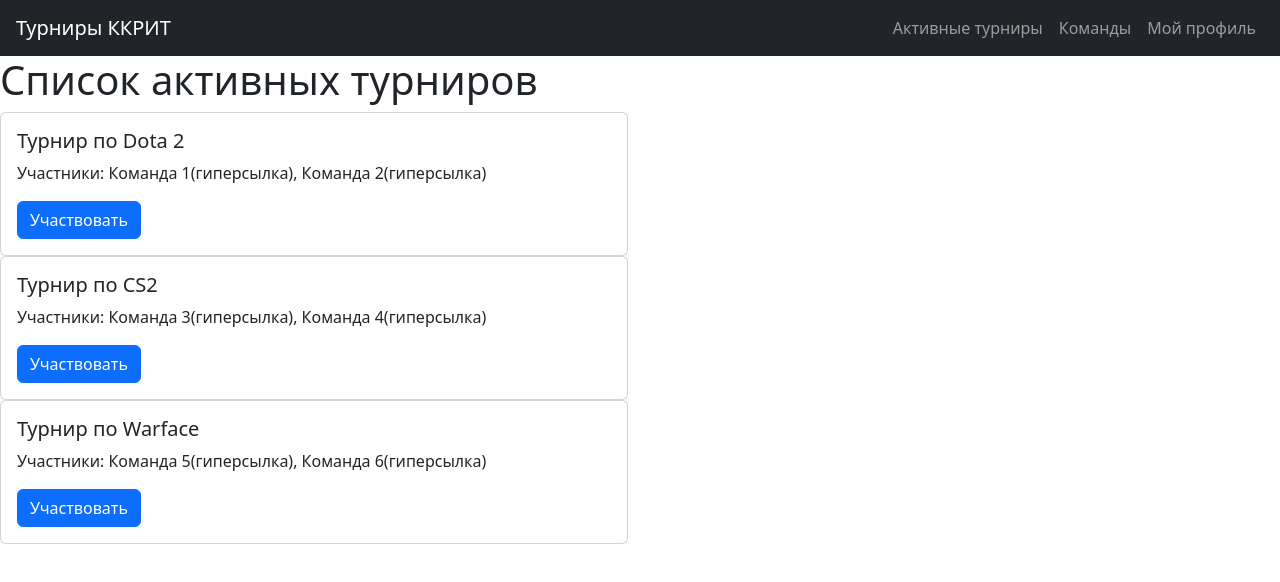
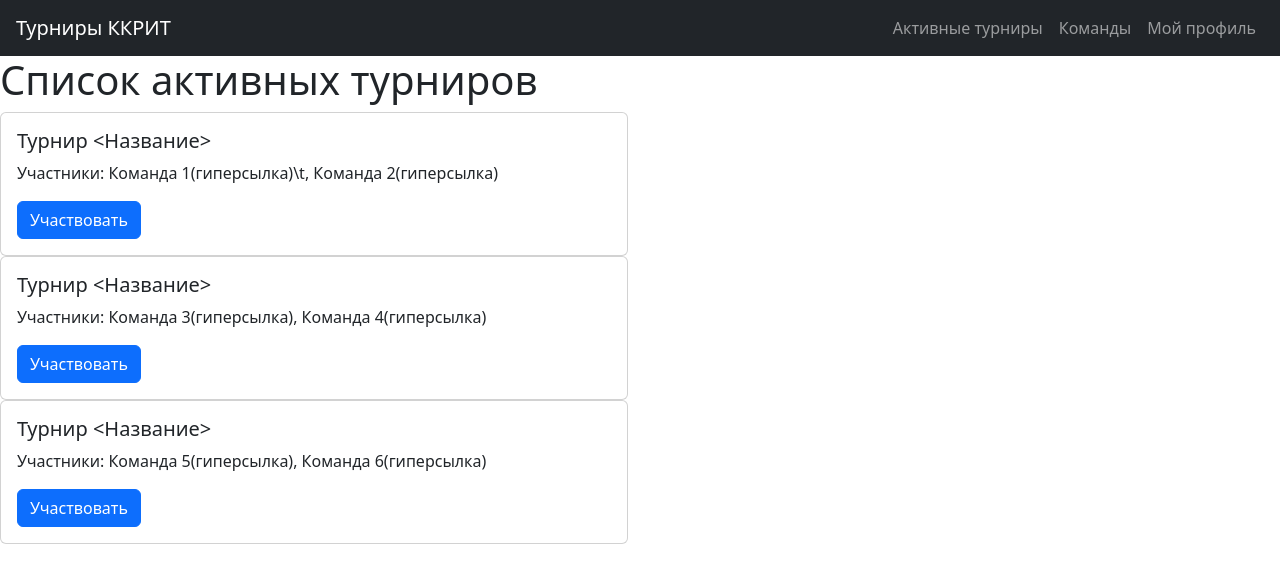
Before and after one commit to awtershokk/KKRITon_2024, a React (Create React App) app in the folder frontend/: page /tournaments in a window 1280 px wide. Shown: the top 582 px of the page. Built offline with nearby package versions, Linux system fonts and the light colour scheme.

Commit message:
добавление бэка

```diff
--- a/frontend/src/pages/common/Tournaments.js
+++ b/frontend/src/pages/common/Tournaments.js
@@ -10,15 +10,16 @@ export default function Tournaments() {
 
             <div className="row">
                 <TournamentCard
-                    title="Турнир по Dota 2"
-                    content="Участники: Команда 1(гиперсылка), Команда 2(гиперсылка)"
+                    title="Турнир <Название>"
+                    content="Участники: Команда 1(гиперсылка)\t,
+                    Команда 2(гиперсылка)"
                     buttonText="Участвовать"
                 />
             </div>
 
             <div className="row">
                 <TournamentCard
-                    title="Турнир по CS2"
+                    title="Турнир <Название>"
                     content="Участники: Команда 3(гиперсылка), Команда 4(гиперсылка)"
                     buttonText="Участвовать"
                 />
@@ -26,7 +27,7 @@ export default function Tournaments() {
 
             <div className="row">
                 <TournamentCard
-                    title="Турнир по Warface"
+                    title="Турнир <Название>"
                     content="Участники: Команда 5(гиперсылка), Команда 6(гиперсылка)"
                     buttonText="Участвовать"
                 />
--- a/frontend/src/pages/organizer/CreateTournament.js
+++ b/frontend/src/pages/organizer/CreateTournament.js
@@ -47,6 +47,15 @@ export default function IndexOrganizer() {
             </Form.Group>
 
             <Form.Group className="mb-3">
+                <Form.Label>Уровень турнира</Form.Label>
+                <Form.Select className="form-control mt-1">
+                    <option value="player">Районный</option>
+                    <option value="organizer">Городской</option>
+                    <option value="organizer">Краевой</option>
+                </Form.Select>
+            </Form.Group>
+
+            <Form.Group className="mb-3">
                 <Form.Label>Дата начала</Form.Label>
                 <Form.Control type="date"/>
             </Form.Group>
```
Also changed, not shown: 1 other file (tests, documents, lock files or other folders).
